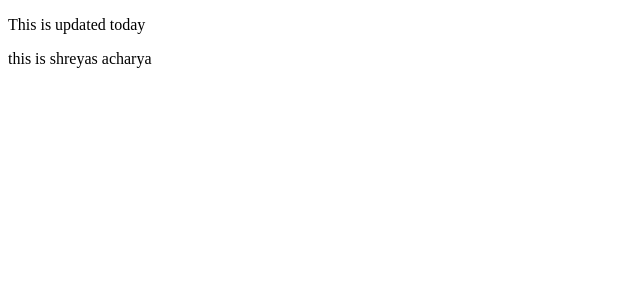
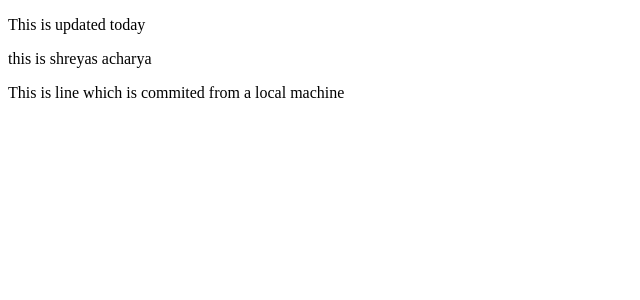
Before and after one commit to ShreyasAch/demorepo, a Nuxt app: page /TableView in a window 1280 px wide. Shown: the top 300 px of the page, without its empty margins (0-640 px from the left). Built offline with nearby package versions, Linux system fonts and the light colour scheme.

Commit message:
local commit

```diff
--- a/pages/TableView.vue
+++ b/pages/TableView.vue
@@ -2,5 +2,6 @@
     <div>
         <p> This is updated today</p>
         <p> this is shreyas acharya </p>
+        <p> This is line which is commited from a local machine</p>
     </div>
 </template>
```
